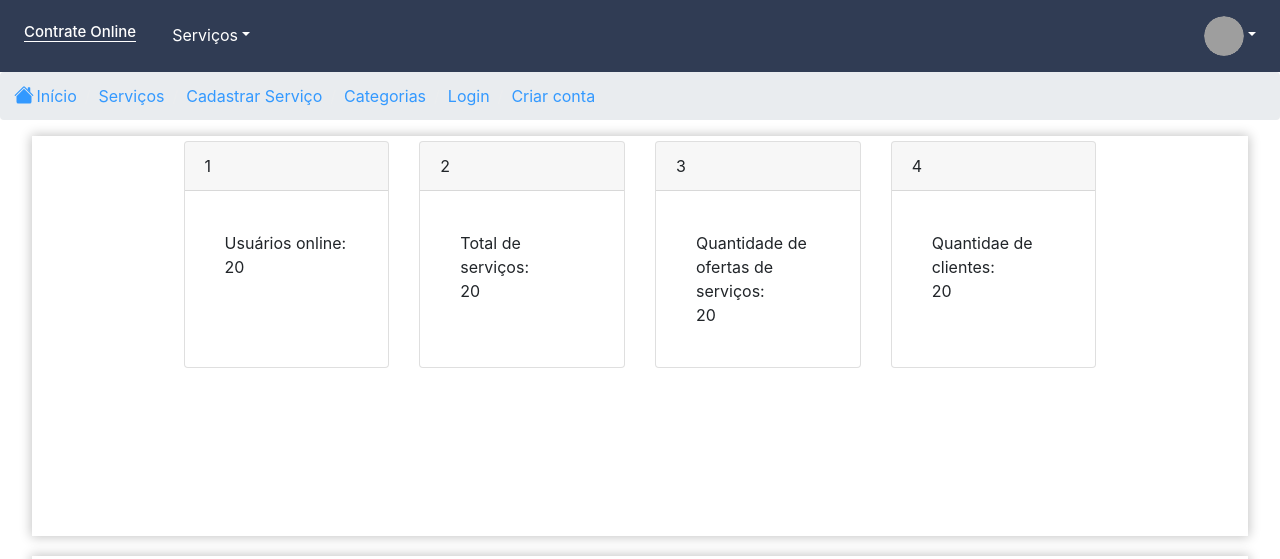
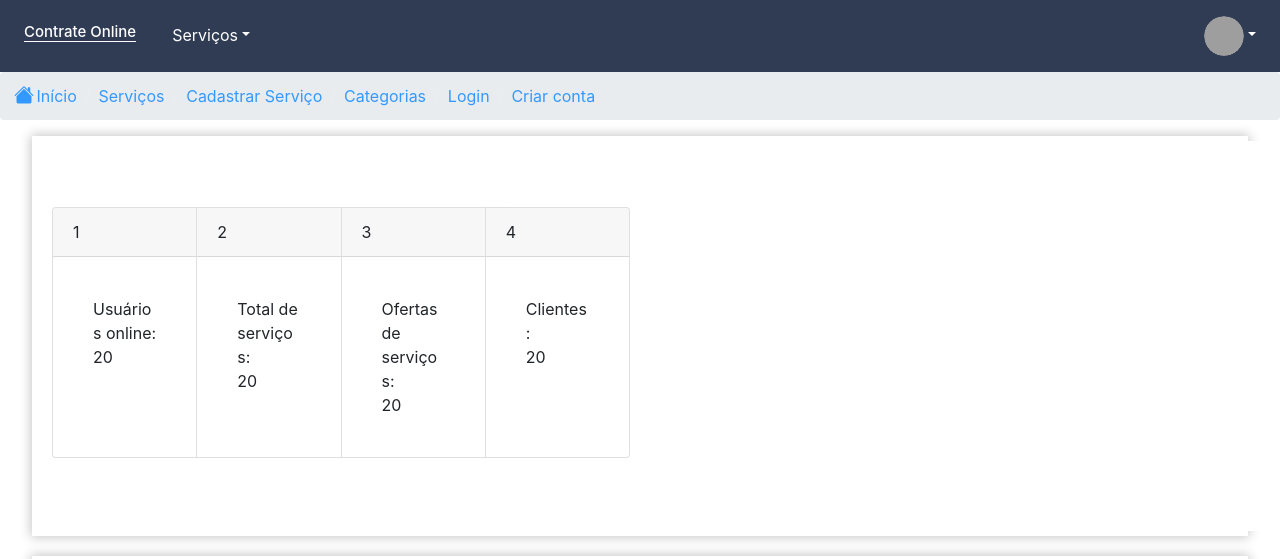
Before and after one commit to danialvesb/constrate-online-painelweb, a Vue app: page /dashboard in a window 1280 px wide. Shown: the top 559 px of the page. Built offline with nearby package versions, Linux system fonts and the light colour scheme; no server answers; grey boxes are pictures that could not be loaded.

Commit message:
Painel v2

```diff
--- a/src/components/dashboard/content/cards/traffic.vue
+++ b/src/components/dashboard/content/cards/traffic.vue
@@ -35,6 +35,7 @@
         cursor: pointer;
         border: solid 1px;
         word-wrap: break-word;
+        min-width: 100%;
     }
 
 </style>
--- a/src/store/modules/users.js
+++ b/src/store/modules/users.js
@@ -34,21 +34,6 @@ export default {
         }
     },
     actions: {
-        addUser({ commit }, user) {
-            const userJson  = JSON.stringify(user)
-
-            Vue.prototype.$http.post('/signup', userJson).then( res => {
-                const data = res.data
-
-                if( data ) {
-                    commit('addUser', user)
-                }else {
-                    console.log('Não foi possível gravar usuário')
-                }
-            }).catch(err => {
-                console.log(err)
-            })
-        },
         loadUsersData({ commit }) {
             Vue.prototype.$http.get('/users').then( resp => {
                 const data =  resp.data;
--- a/src/views/Dashboard.vue
+++ b/src/views/Dashboard.vue
@@ -2,18 +2,21 @@
     <div>
         <h-nav></h-nav>
         <div class="container-a">
-            <div class="sub-container-infors">
-            <div class="cards">
-                <b-card-group deck class="container-fluid">
+            <div class="sub-container-infors-cards">
+            <div class="box-1">
+                <b-card-group  class="container-fluid">
                     <card-traffic :data="cards.cardUsers"></card-traffic>
                     <card-traffic :data="cards.cardServices"></card-traffic>
                     <card-traffic :data="cards.cardOffers"></card-traffic>
                     <card-traffic :data="cards.cardClients"></card-traffic>
-
                 </b-card-group>
             </div>
+            <div class="box-2">
+
             </div>
-            <div class="sub-container-infors">
+
+            </div>
+            <div class="sub-container-infors-users">
                 <div class="table-users">
                     <div>
                         <h3>Usuários</h3>
@@ -106,12 +109,12 @@ export default {
                 },
                 cardOffers: {
                     qtd: 20,
-                    text: 'Quantidade de ofertas de serviços:',
+                    text: 'Ofertas de serviços:',
                     id: 3
                 },
                 cardClients: {
                     qtd: 20,
-                    text: 'Quantidae de clientes:',
+                    text: 'Clientes:',
                     id: 4
                 },
 
@@ -164,7 +167,7 @@ export default {
         width: 100%;
         min-height: 1000px;
         margin: auto;
-        .sub-container-infors {
+        .sub-container-infors-users {
             background-color: $white;
             display: flex;
             flex-direction: column;
@@ -175,15 +178,6 @@ export default {
             -moz-box-shadow: 0px 0px 11px 1px rgba(0, 0, 0, 0.34);
             box-shadow: 0px 0px 11px 1px rgba(0, 0, 0, 0.24);
             margin-bottom: 20px;
-            .cards {
-                width: 80%;
-                margin: 5px;
-                display: flex;
-                flex-direction: row;
-                flex-wrap: wrap;
-                justify-content: center;
-                align-items: center;
-            }
             .table-users {
                 width: 98%;
                 min-height: 450px;
@@ -201,7 +195,37 @@ export default {
                 }
             }
         }
+        .sub-container-infors-cards {
+            display: flex;
+            flex-direction: row;
+            width: 95%;
+            min-height: 400px;
+            -webkit-box-shadow: 0px 0px 11px 1px rgba(0, 0, 0, 0.21);
+            -moz-box-shadow: 0px 0px 11px 1px rgba(0, 0, 0, 0.34);
+            box-shadow: 0px 0px 11px 1px rgba(0, 0, 0, 0.24);
+            margin-bottom: 20px;
+            .box-1 {
+                min-width: 50%;
+                margin: 5px;
+                display: flex;
+                flex-direction: column;
+                justify-content: center;
+                align-items: center;
+                flex-wrap: wrap;
+                background-color: $white;
+            }
+            .box-2 {
+                min-width: 50%;
+                margin: 5px;
+                display: flex;
+                flex-direction: column;
+                justify-content: center;
+                align-items: center;
+                flex-wrap: wrap;
+                background-color: $white;
+            }
 
+        }
     }
 
 
--- a/src/views/Signup.vue
+++ b/src/views/Signup.vue
@@ -22,7 +22,6 @@
                                             id="input-2"
                                             v-model="form.email"
                                             type="email"
-                                            required
                                             placeholder="Insira seu e-mail"
                                             class="mb-1"
                                     ></b-form-input>
@@ -68,11 +67,23 @@
                 </b-card-footer>
             </b-card>
         </div>
+        <div class="container-alert">
+            <b-alert
+                    :show="dismissCountDown"
+                    dismissible
+                    fade
+                    variant="danger"
+                    @dismiss-count-down="countDownChanged"
+            >
+                Não foi possível criar conta, revise as informações!
+            </b-alert>
+        </div>
     </div>
 </template>
 
 <script>
     import { mapActions, mapGetters } from 'vuex'
+    import Vue from "vue";
 
     export default {
         name: "Signup",
@@ -84,10 +95,13 @@
                     groups_id: null
                 },
                 options: [{ text: 'Selecione um grupo', value: null }],
+                dismissSecs: 5,
+                dismissCountDown: 0,
+                showDismissibleAlert: false
             }
         },
         methods: {
-            ...mapActions(['loadGroupsUsers', 'addUser']),
+            ...mapActions(['loadGroupsUsers']),
             mapOptionsGroups() {
                 let optionsLocal = this.groupsList.map( item => {
                     return {
@@ -96,6 +110,28 @@
                     }
                 })
                 this.options = this.options.concat(optionsLocal)
+            },
+            addUser(user) {
+                const userJson  = JSON.stringify(user)
+
+                Vue.prototype.$http.post('/signup', userJson).then(async res => {
+                    if( res.status == 201 ) {
+                        this.$router.push('/entrar')
+
+
+                    }else {
+                        console.log(res.status)
+                    }
+                }).catch(err => {
+                    console.log(err)
+                    this.showAlert()
+                })
+            },
+            countDownChanged(dismissCountDown) {
+                this.dismissCountDown = dismissCountDown
+            },
+            showAlert() {
+                this.dismissCountDown = this.dismissSecs
             }
         },
         computed: {
@@ -130,6 +166,12 @@
                 min-width: 90%;
             }
         }
+        .container-alert {
+            position: absolute;
+            bottom: 0;
+            right: 0;
+            margin: 20px;
+        }
     }
 
 </style>
```
Also changed, not shown: src/router/index.js (+2 -7 lines).
